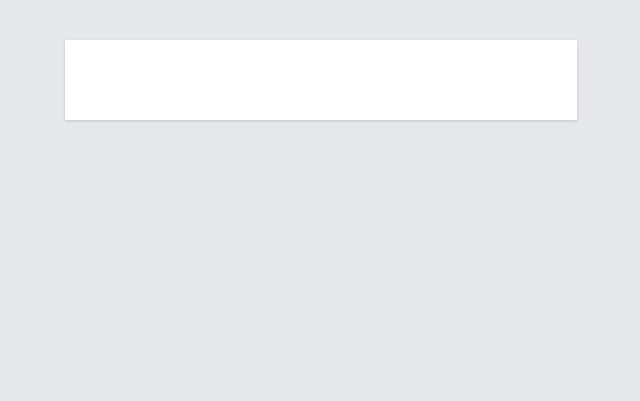
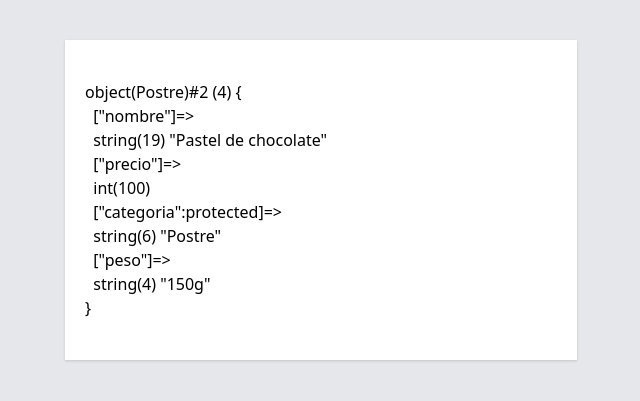
Before and after one commit to Norman-Arredondo/PHP_POO, a PHP site: page /09-setters.php in a window 1280 px wide. Shown: the part 160-561 px from the top of the page, without its empty margins (319-959 px from the left). Run offline with PHP 8.4, Linux system fonts and the light colour scheme.

Commit message:
Se vio cómo funciona y para que nos sirve un setter

```diff
--- a/09-setters.php
+++ b/09-setters.php
@@ -1,8 +1,16 @@
 <?php include 'includes/header.php';
+
+/*Setter: Es para añadir o modificar un valor
+ *
+ * Get -> para obtener un valor
+ * Set -> para agregar o modificar un valor
+ * protected = set
+ * */
 
     class MenuRestaurant {
         public $nombre;
         public $precio;
+        protected $categoria;
 
         public function __construct( $nombre, $precio ) {
             $this->nombre = $nombre;
@@ -20,6 +28,12 @@
         {
             return $this->categoria;
         }
+
+        public function setCategoria($categoria)
+        {
+            $this->categoria = $categoria;
+        }
+
     }
 
     class Bebida extends MenuRestaurant {
@@ -51,3 +65,7 @@
             return $this->peso;
         }
     }
+
+    $postre = new Postre('Pastel de chocolate',100,'150g');
+    $postre->setCategoria('Postre');
+    var_dump($postre);
```
